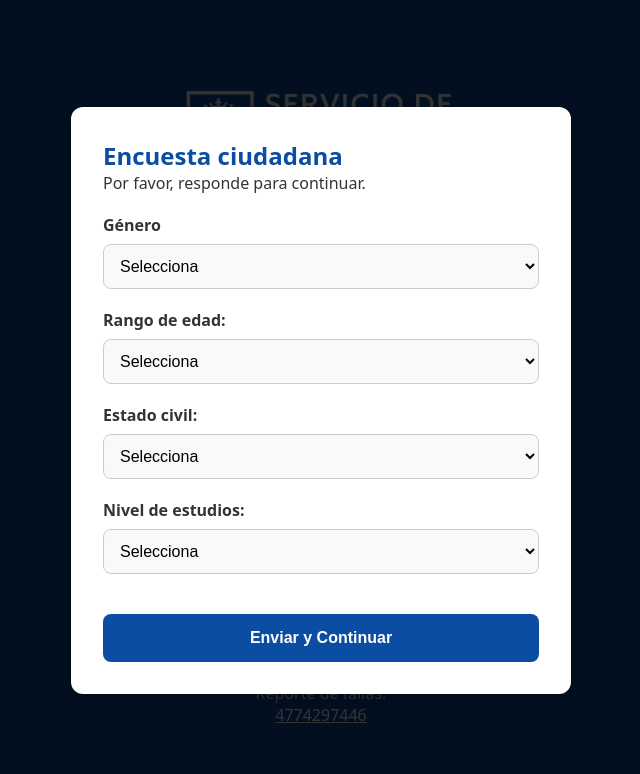
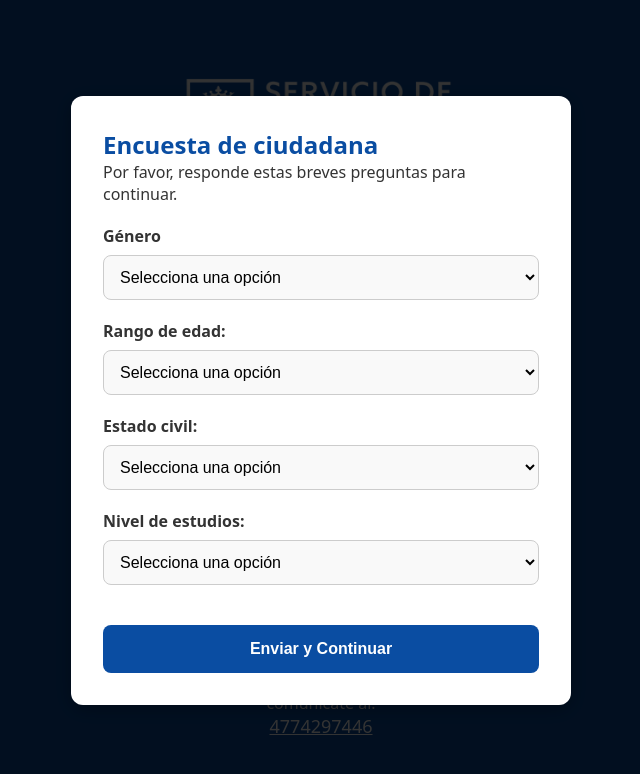
Before and after one commit to Mzaleta84/wifi-leon, a plain HTML site: page index.html in a window 1280 px wide. Shown: the whole page, without its empty margins (319-959 px from the left). Drawn offline with Linux system fonts and the light colour scheme.

Commit message:
Update index.html

```diff
--- a/index.html
+++ b/index.html
@@ -1,91 +1,97 @@
 <!DOCTYPE html>
-<html lang="es">
-<head>
-    <meta charset="UTF-8">
+<!-- saved from url=(0032)https://cp.sysgto.com/index.html -->
+<html lang="es"><head><meta http-equiv="Content-Type" content="text/html; charset=UTF-8">
+
     <meta name="viewport" content="width=device-width, initial-scale=1.0, maximum-scale=1.0, user-scalable=no">
-    <title>Portal Cautivo León</title>
-    <link rel="stylesheet" href="styles.css">
+    <title>Portal Cautivo</title>
+    <link rel="stylesheet" href="./Portal Cautivo_files/styles.css">
 </head>
 <body>
 
     <div class="container">
-        <img src="captiveportal-banner.png" alt="Logo" class="logo">
+        <img src="./Portal Cautivo_files/captiveportal-banner.png" alt="Logo" class="logo">
 
         <div class="status-icons">
-            <img src="zona-wifi.png" width="150" alt="WiFi">
-            <img src="50minutos.png" width="150" alt="50 min">
+            <img src="./Portal Cautivo_files/zona-wifi.png" width="150" alt="WiFi">
+            <img src="./Portal Cautivo_files/50minutos.png" width="150" alt="50 min">
         </div>
 
         <div class="terms-box">
             <p style="text-align: center;">
-                Cada sesión tiene una duración máxima de 50 minutos.<br>
-                La cobertura del servicio WiFi es de 30 a 40 metros alrededor del nodo.
+                Cada sesión tiene una duración máxima de 50 minutos. Al finalizar, podrás volver a conectarte después de 5 minutos.<br>
+                Para utilizar el servicio de internet gratuito es necesario realizar un registro previo. <br>
+                La cobertura del servicio WiFi es de aproximadamente 30 a 40 metros alrededor del nodo.
             </p>
         </div>
 
         <form id="loginForm" method="post" action="https://us-e1.api.cloud.cambiumnetworks.com/api/v2/ext-portals/login">
-            <input type="hidden" name="ga_ap_mac" id="ga_ap_mac">
-            <input type="hidden" name="ga_cmac" id="ga_cmac">
-            <input type="hidden" name="s" id="s">
-            <input type="hidden" name="ga_ssid" id="ga_ssid">
+            <input type="hidden" name="ga_ap_mac" value="">
+            <input type="hidden" name="ga_client_mac" value="">
+            <input type="hidden" name="ga_nas_id" value="">
+            <input type="hidden" name="ga_ssid" value="">
+            <input type="hidden" name="ga_request_id" value="">
+            <input type="hidden" name="ga_success_url" value="https://empleo.leon.gob.mx">
 
-            <input type="hidden" name="api_key" value="1ccf7c8b0813cd1cb25d766b2d98ef854e68fa4e1633e99f570ec300ee2ac7ae">
-
-            <input type="hidden" name="freeAccess" value="true">
-            <input type="hidden" name="ga_continue_url" value="https://empleo.leon.gob.mx/">
-
-            <button id="connectBtn" class="btn" type="button" disabled>Acepto Condiciones y Conectar</button>
+            <button id="connectBtn" class="btn" type="submit" disabled="">Acepto Condiciones y Conectar</button>
         </form>
-
-        <div class="footer">
-            <p>Reporte de fallas: <br> <a href="tel:4774297446" style="color:white; text-decoration: underline;">4774297446</a></p>
+        <div>
+            <p>Para mayor información o para reportar fallas, comunícate al: <br>
+                <a href="tel:4774297446" style="margin-top: 10px; color: #ffffff; text-decoration: underline; font-size: 18px;">4774297446</a>
+            </p>
         </div>
     </div>
 
+    <!-- Modal de Encuesta -->
     <div id="surveyModal" class="modal-overlay active">
         <div class="modal-content">
             <div class="modal-header">
-                <h2>Encuesta ciudadana</h2>
-                <p>Por favor, responde para continuar.</p>
+                <h2>Encuesta de ciudadana</h2>
+                <p>Por favor, responde estas breves preguntas para continuar.</p>
             </div>
 
             <form id="surveyForm">
                 <div class="form-group">
-                    <label>Género</label>
-                    <select name="genero" required>
-                        <option value="" disabled selected>Selecciona</option>
+                    <label for="genero">Género</label>
+                    <select id="genero" name="genero" required="">
+                        <option value="" disabled="" selected="">Selecciona una opción</option>
                         <option value="Hombre">Hombre</option>
                         <option value="Mujer">Mujer</option>
+                        <option value="No quiero decirlo">No quiero decirlo</option>
                     </select>
                 </div>
                 <div class="form-group">
-                    <label>Rango de edad:</label>
-                    <select name="rango_edad" required>
-                        <option value="" disabled selected>Selecciona</option>
-                        <option value="18-25">18-25 años</option>
-                        <option value="26-35">26-35 años</option>
-                        <option value="36-45">36-45 años</option>
-                        <option value="46-55">46-55 años</option>
-                        <option value="56+">56 o más</option>
+                    <label for="rango_edad">Rango de edad:</label>
+                    <select id="rango_edad" name="rango_edad" required="">
+                        <option value="" disabled="" selected="">Selecciona una opción</option>
+                        <option value="18-25 años">18-25 años</option>
+                        <option value="26-35 años">26-35 años</option>
+                        <option value="36-45 años">36-45 años</option>
+                        <option value="46-55 años">46-55 años</option>
+                        <option value="56-64 años">56-64 años</option>
+                        <option value="65 y más">65 y más</option>
                     </select>
                 </div>
                 <div class="form-group">
-                    <label>Estado civil:</label>
-                    <select name="estado_civil" required>
-                        <option value="" disabled selected>Selecciona</option>
-                        <option value="Soltero">Soltero(a)</option>
-                        <option value="Casado">Casado(a)</option>
-                        <option value="Union Libre">Unión libre</option>
+                    <label for="estado_civil">Estado civil:</label>
+                    <select id="estado_civil" name="estado_civil" required="">
+                        <option value="" disabled="" selected="">Selecciona una opción</option>
+                        <option value="Soltero(a)">Soltero(a)</option>
+                        <option value="Casado(a)">Casado(a)</option>
+                        <option value="Divorciado(a)">Divorciado(a)</option>
+                        <option value="Viudo(a)">Viudo(a)</option>
+                        <option value="Unión libre">Unión libre</option>
                     </select>
                 </div>
                 <div class="form-group">
-                    <label>Nivel de estudios:</label>
-                    <select name="nive_estudios" required>
-                        <option value="" disabled selected>Selecciona</option>
+                    <label for="nive_estudios">Nivel de estudios:</label>
+                    <select id="nive_estudios" name="nive_estudios" required="">
+                        <option value="" disabled="" selected="">Selecciona una opción</option>
                         <option value="Primaria">Primaria</option>
                         <option value="Secundaria">Secundaria</option>
-                        <option value="Preparatoria">Preparatoria/Técnico</option>
+                        <option value="Preparatoria o técnico">Preparatoria o técnico</option>
+                        <option value="Técnico Superior universitario">Técnico Superior universitario</option>
                         <option value="Universidad">Universidad</option>
+                        <option value="Sin estudios">Sin estudios</option>
                     </select>
                 </div>
                 <button type="submit" class="btn-primary">Enviar y Continuar</button>
@@ -93,6 +99,7 @@
         </div>
     </div>
 
-    <script src="script.js"></script>
-</body>
-</html>
+    <script src="./Portal Cautivo_files/script.js.descarga"></script>
+
+
+</body></html>
```
